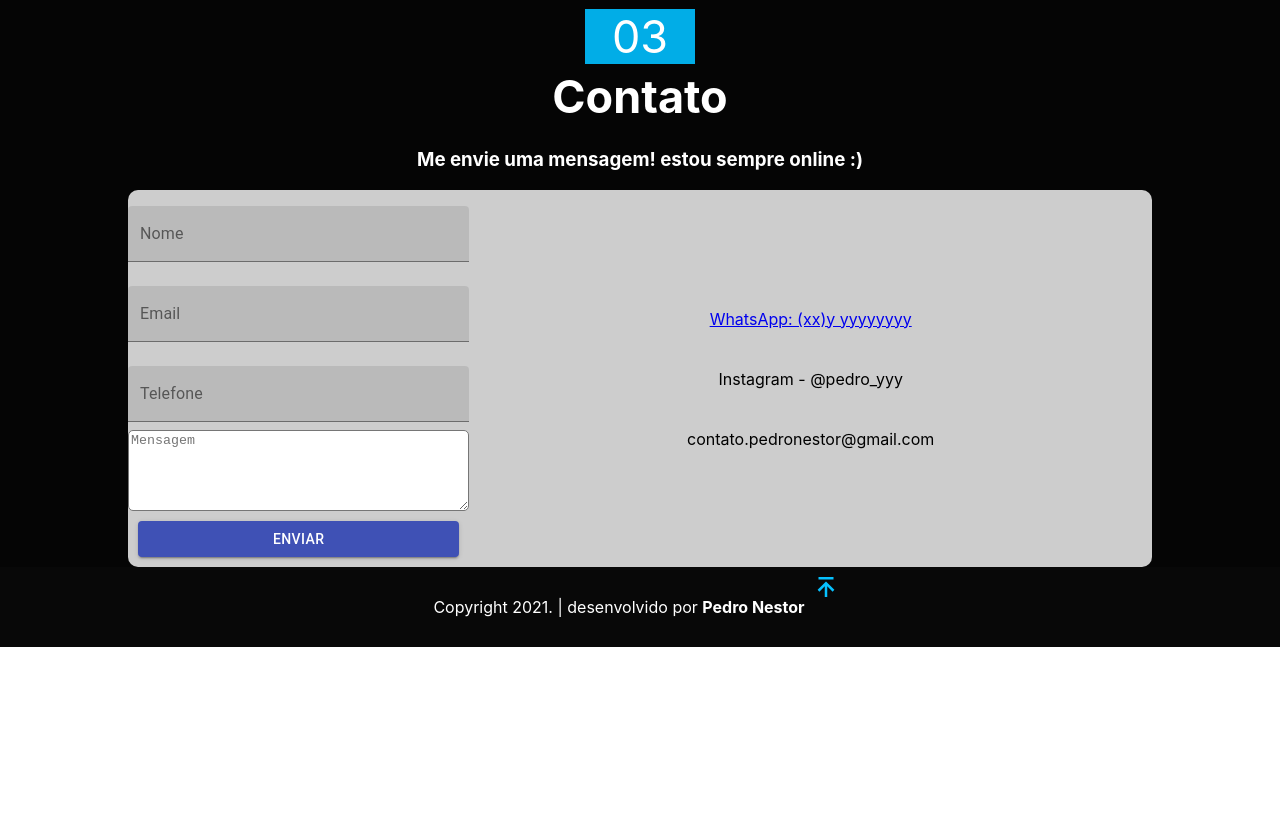
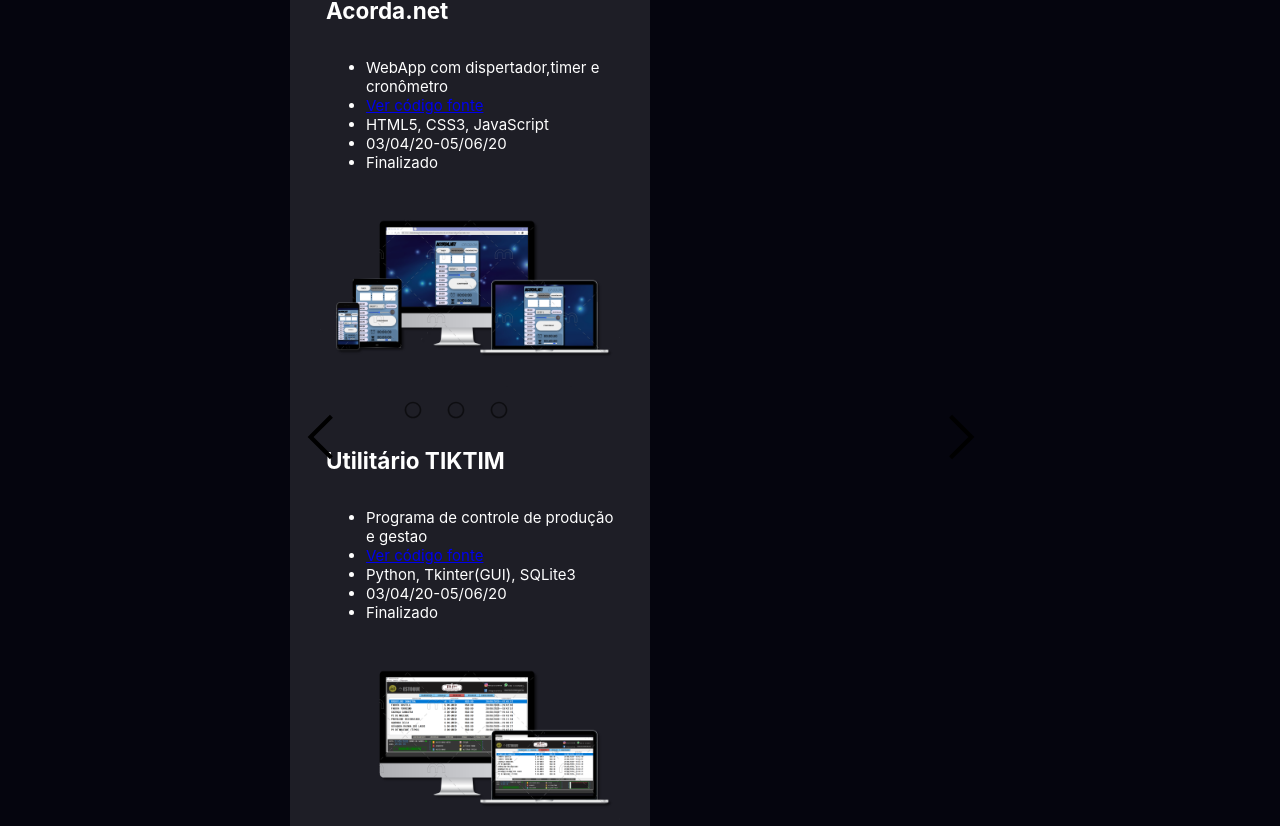
Before and after one commit to PedroNestor2077/MyWebSite, a React (Create React App) app: page / in a window 1280 px wide. Shown: the part 1971-2797 px from the top of the page. Before the commit the page ends 2618 px from the top, so only its background shows below. Built offline with nearby package versions, Linux system fonts and the light colour scheme.

Commit message:
start to work on projects slider

```diff
--- a/src/components/Projects/projects.jsx
+++ b/src/components/Projects/projects.jsx
@@ -1,6 +1,7 @@
 import React from 'react'
-import {ProjectsS,Title,Wrapper} from "./projectsStyle.js"
+import {ProjectsS,Title,Wrapper,HandleButton,ProjectList} from "./projectsStyle.js"
 import ProjectBox from "./projectBox"
+import {GrNext,GrPrevious} from 'react-icons/gr'
 function Projects(){
 	const Images1=[
 		"./images/project-images/tiktim.png",
@@ -30,6 +31,13 @@
 				<h2>Projetos</h2>
 			</Title>
 			<Wrapper id="wrapper">
+				<HandleButton id="next">
+					<GrNext size="50px"/>
+				</HandleButton>
+				<HandleButton id="prev">
+					<GrPrevious size="50px"/>
+				</HandleButton>
+				<ProjectList>
 					<ProjectBox
 						images={Images1}
 						title="Site TIKTIM"
@@ -66,6 +74,7 @@
 						date="03/04/20-05/06/20"
 						status="Finalizado"
 					></ProjectBox>
+				</ProjectList>
 			</Wrapper>
 		</ProjectsS>
 	)
--- a/src/components/Projects/projectsStyle.js
+++ b/src/components/Projects/projectsStyle.js
@@ -21,7 +21,6 @@
 	text-align:justify;
 	color:white;
 	background-color:rgba(255,255,255,.1);
-
 
 `;
 
@@ -58,18 +57,30 @@
 		width:100%;
 
 	}
-
 `;
 
 export const Wrapper=styled.div`
+
 	display:flex;
-	width:90%;
-	overflow-x:auto;
+	width:700px;
+	position:relative;
+	overflow-x:hidden;
 	border-radius:5px;
 	@media(max-width:800px){
 		width:100%;
+	}
 
+	#prev{
+		left:0px;
 	}
+	#next{
+		right:0px;
+	}
+`;
+
+export const ProjectList=styled.div`
+	display:inline-block;
+	width:${props=> `${props.width}px`}
 `;
 
 export const ImgSliderS=styled.div`
@@ -81,7 +92,7 @@
 	.MuiFormGroup-root{
 		flex-direction:row;
 		color:white;
-	}
+	} ''
 	.MuiSvgIcon-root{
 		color:white;
 	}
@@ -96,3 +107,18 @@
 	}
 
 `;
+
+export const HandleButton=styled.button`
+	background-color:transparent;
+	position:absolute;
+	height:100%;
+	outline: thin dotted;
+    outline: 0px auto -webkit-focus-ring-color;
+    outline-offset: 0px;
+    background-color:transparent;
+    width:60px;
+    border-radius:5px;
+    color:red;
+    cursor:pointer;
+    border:none;
+`;
```
Also changed, not shown: 1 other file (tests, documents, lock files or other folders). Lines whose indentation alone changed are shown as unchanged.
